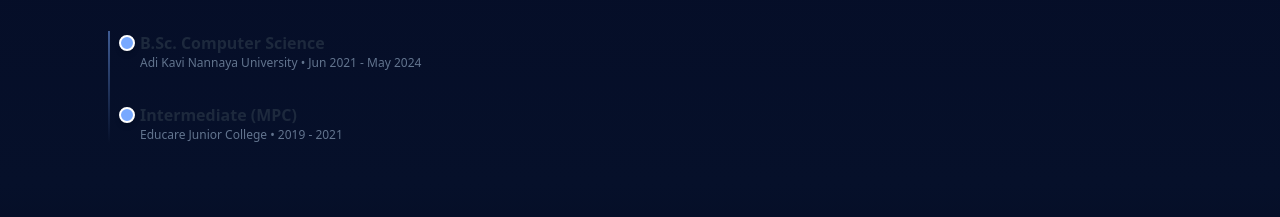
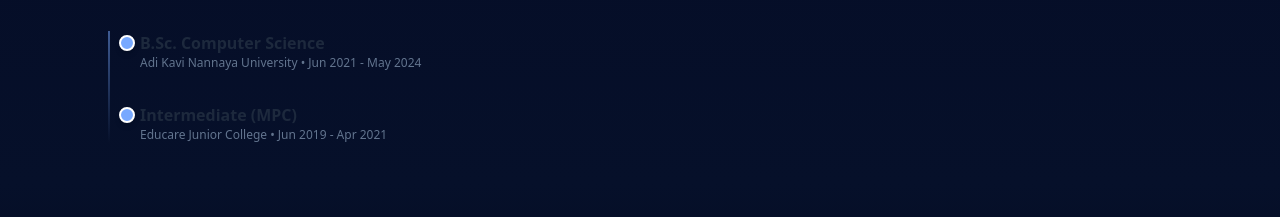
Before and after one commit to aahmadshaik/portfolio, a React (Vite) app: page / in a window 1280 px wide. Shown: the part 1040-1257 px from the top of the page. Built offline with nearby package versions, Linux system fonts and the light colour scheme.

Commit message:
added month for education

```diff
--- a/src/components/Education.jsx
+++ b/src/components/Education.jsx
@@ -11,7 +11,7 @@
     {
       title: "Intermediate (MPC)",
       subtitle: "Educare Junior College",
-      period: "2019 - 2021",
+      period: "Jun 2019 - Apr 2021",
     },
   ];
   return (
```
